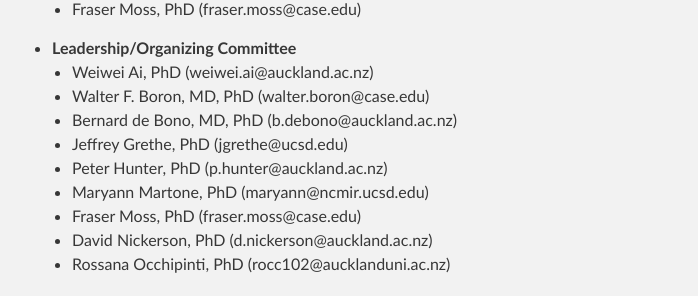
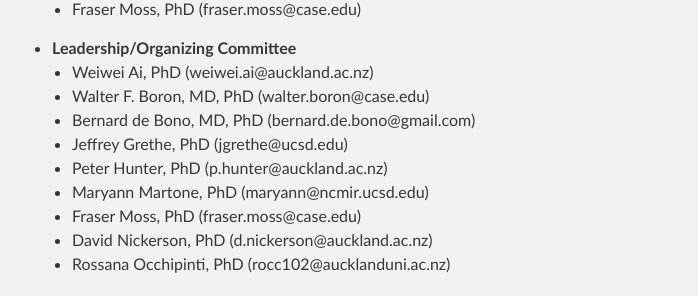
Before and after one commit to nih-sparc/FAIR-DOs, a Jekyll site: the page built from docs/index.markdown, in a window 1280 px wide and 900 px high, scrolled down 1104 px. Shown: the part 150-446 px from the top of the window, without its empty margins (288-986 px from the left). Built offline with Jekyll 4.4.1, drawn with Linux system fonts in a browser that asks for light colours; our own code applies the rules of GitHub Pages for plain Markdown files.

Commit message:
Update Bernard's email

```diff
--- a/docs/index.markdown
+++ b/docs/index.markdown
@@ -19,7 +19,7 @@
 + **Leadership/Organizing Committee**
   + Weiwei Ai, PhD (weiwei.ai@auckland.ac.nz)
   + Walter F. Boron, MD, PhD (walter.boron@case.edu)
-  + Bernard de Bono, MD, PhD (b.debono@auckland.ac.nz)
+  + Bernard de Bono, MD, PhD (bernard.de.bono@gmail.com)
   + Jeffrey Grethe, PhD (jgrethe@ucsd.edu)
   + Peter Hunter, PhD (p.hunter@auckland.ac.nz)
   + Maryann Martone, PhD (maryann@ncmir.ucsd.edu)
```
